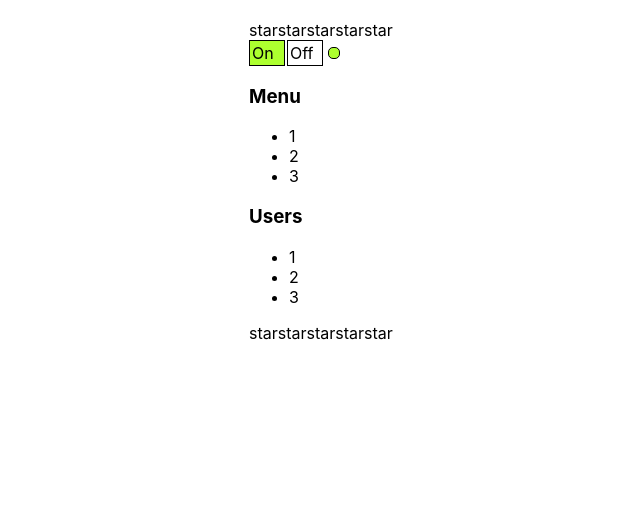
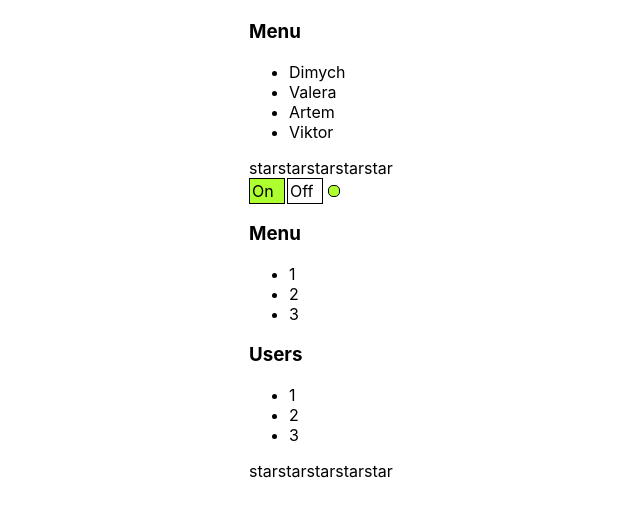
Before and after one commit to Rokkcoco/kabzda, a React (Create React App) app: page / in a window 1280 px wide. Shown: the top 516 px of the page, without its empty margins (91-731 px from the left). Built offline with nearby package versions, Linux system fonts and the light colour scheme.

Commit message:
More required props added for accordion component

```diff
--- a/src/App.tsx
+++ b/src/App.tsx
@@ -4,6 +4,7 @@ import {Rating} from "./components/Rating/Rating";
 import OnOff from "./components/OnOff/OnOff";
 import UncontrolledAccordion from "./components/UncontrolledAccordion/UncontrolledAccordion";
 import {UncontrolledRating} from "./components/UncontrolledRating/UncontrolledRating";
+import Accordion from "./components/Accordion/Accordion";
 
 export type RatingValueType = 0 | 1 | 2 | 3 | 4 | 5
 
@@ -11,15 +12,19 @@ function App() {
     console.log("App rendering")
 
     const [ratingValue, setRatingValue] = useState<RatingValueType>(0)
+    const [collapsed, setCollapsed] = useState<boolean>(false)
+    const accordionAlertHandler = (value:any) => {
+        alert(`User with ID ${value}`)
+    }
 
     return (
     <div className={"App"}>
         {/*<PageTitle title={"This is APP component"} />
         <PageTitle title={"My friends"} />
         Article 1
-        <UncontrolledRating value={3} />
-        <Accordion titleValue={"Menu"} collapsed={true}/>
-        <Accordion titleValue={"Users"} collapsed={false}/>
+        <UncontrolledRating value={3} />*/}
+        <Accordion titleValue={"Menu"} collapsed={collapsed} onChange={()=> setCollapsed(!collapsed)} onClick={accordionAlertHandler} items={[{title: 'Dimych', value: 1}, {title: "Valera", value: 2}, {title: "Artem", value: 3}, {title:"Viktor", value: 4}]}/>
+      {/*  <Accordion titleValue={"Users"} collapsed={false}/>
         Article 2
         <Rating value={0}/>
         <Rating value={1}/>
--- a/src/components/Accordion/Accordion.tsx
+++ b/src/components/Accordion/Accordion.tsx
@@ -1,36 +1,47 @@
 import React from "react";
 
-type AccordionPropsType = {
+type ItemType = {
+    title: string
+    value: any
+}
+
+export type AccordionPropsType = {
     titleValue: string
     collapsed: boolean
+    onChange: ()=>void
+    items: ItemType[]
+    onClick:(value:any)=>void
 }
 function Accordion(props: AccordionPropsType) {
-    console.log("UncontrolledAccordion rendering")
+    console.log("Accordion rendering")
     return (
             <div>
-                <AccordionTitle title={props.titleValue} />
-                { !props.collapsed && <AccordionBody />}
+                <AccordionTitle title={props.titleValue} onChange={props.onChange} />
+                { !props.collapsed && <AccordionBody items={props.items} onClick={props.onClick}/>}
             </div>
         )
 }
 
 type AccordionTitlePropsType = {
     title: string
+    onChange: ()=>void
 }
 
 function AccordionTitle(props:AccordionTitlePropsType) {
     console.log("AccordionTitle rendering")
     return (
-        <h3>{props.title}</h3>
+        <h3 onClick={()=>props.onChange()}>{props.title}</h3>
     )
 }
 
-function AccordionBody() {
+type AccordionBodyPropsType = {
+    items: ItemType[]
+    onClick: (value:any)=>void
+}
+function AccordionBody(props: AccordionBodyPropsType) {
     console.log("AccordionBody rendering")
     return <ul>
-        <li>1</li>
-        <li>2</li>
-        <li>3</li>
+        {props.items.map((t, index) =>  <li onClick={()=> props.onClick(t.value)} key={index}>{t.title}</li>)}
     </ul>
 }
 
--- a/src/components/UncontrolledAccordion/UncontrolledAccordion.tsx
+++ b/src/components/UncontrolledAccordion/UncontrolledAccordion.tsx
@@ -26,7 +26,7 @@ function UncontrolledAccordion(props: AccordionPropsType) {
 
 
 function AccordionTitle(props:AccordionTitlePropsType) {
-    console.log("AccordionTitle rendering")
+    console.log("UncontrolledAccordionTitle rendering")
     const onClickHandler = (event:MouseEvent<HTMLHeadingElement>) => {
     props.callback(!props.collapsed)
     }
@@ -36,7 +36,7 @@ function AccordionTitle(props:AccordionTitlePropsType) {
 }
 
 function AccordionBody() {
-    console.log("AccordionBody rendering")
+    console.log("UncontrolledAccordionBody rendering")
     return <ul>
         <li>1</li>
         <li>2</li>
```
